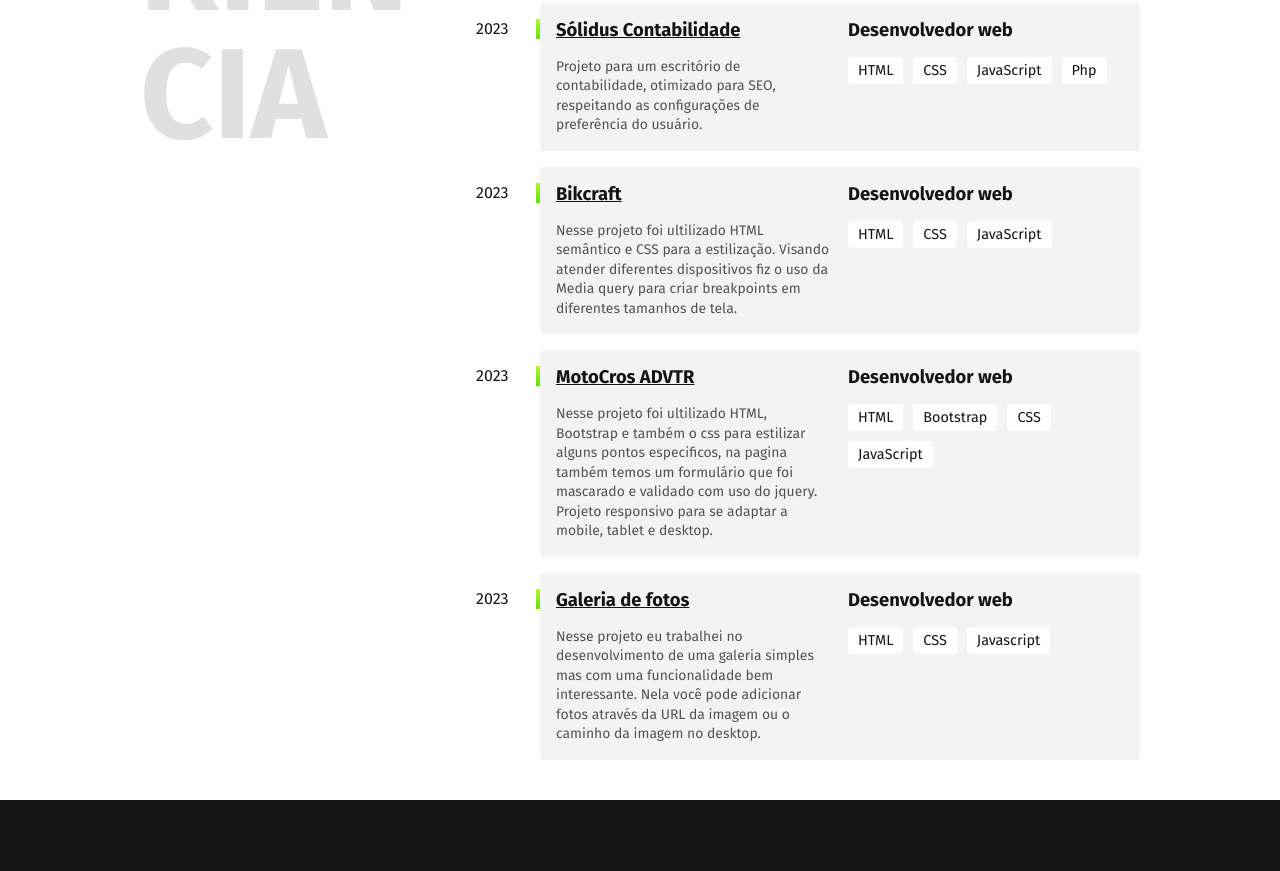
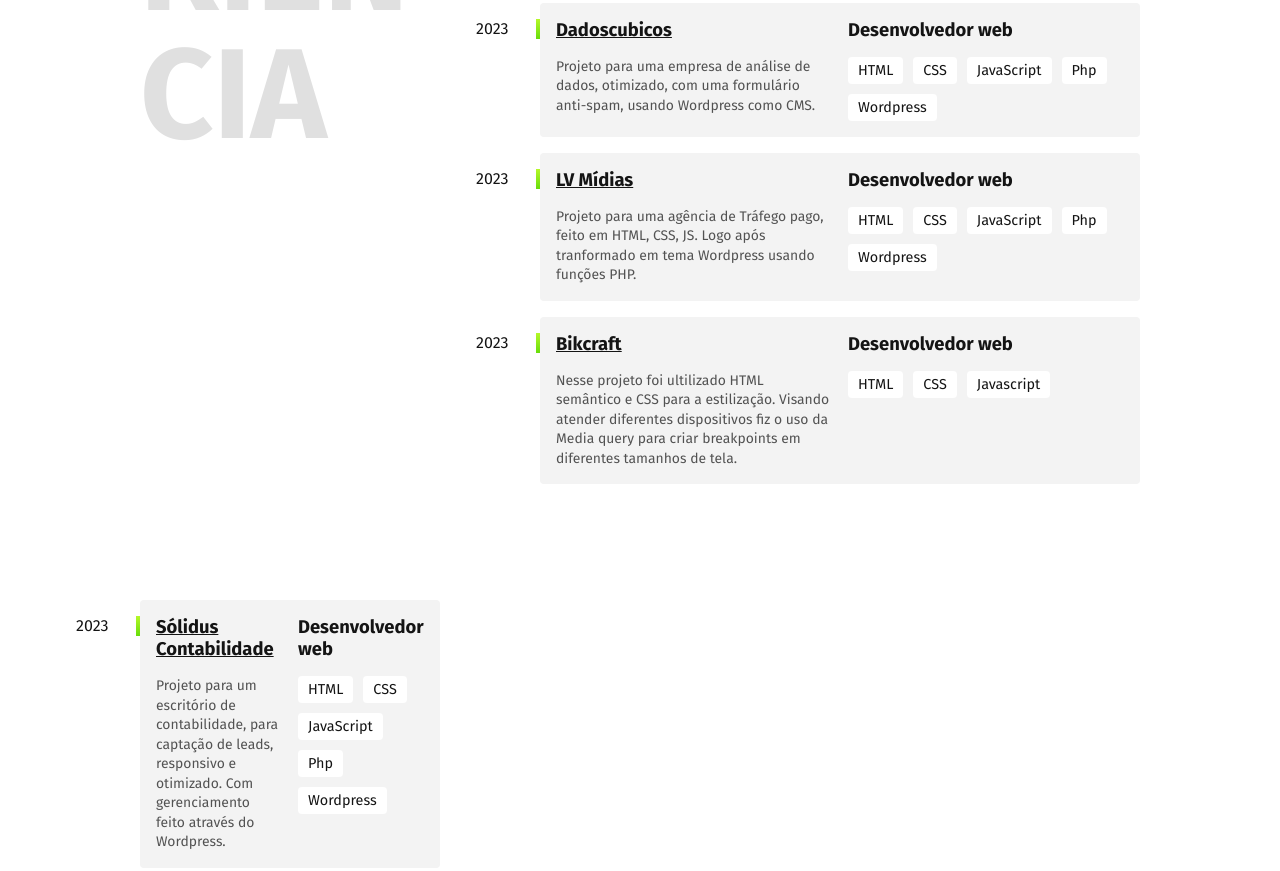
Before and after one commit to LindoufoGA/portifolio-novo, a plain HTML site: page index.html in a window 1280 px wide. Shown: the part 767-1638 px from the top of the page. Drawn offline with Linux system fonts and the light colour scheme; a web font is replaced by a local one.

Commit message:
projetos

```diff
--- a/index.html
+++ b/index.html
@@ -40,18 +40,36 @@
   <h2 class="subtitulo">Experiência</h2>
 
   <div class="descricao-perfil">
-    <p class="perfil"> Olá! Sou Giovanni, tenho 27 anos. Possuo experiência em criação e manutenção de sites com design <strong>moderno</strong> e <strong>responsivo</strong>. Com foco em resultados busco desenvolver sites <strong>otimizados</strong> e com estratégias <strong>SEO</strong> para ficarem melhor posicionados nos buscadores e gerar reconhecimento de marca.
+    <p class="perfil"> Olá! Sou Giovanni, tenho 28 anos. Possuo experiência em criação e manutenção de sites com design <strong>moderno</strong> e <strong>responsivo</strong>. Com foco em resultados busco desenvolver sites com alto <strong>desempenho</strong> e com estratégias <strong>SEO</strong> para um melhor posicionamento nos buscadores e gerar reconhecimento de marca.
     </p>
+
     <div class="empresa">
       <span class="empresa-ano">2023</span>
-      <h3 class="empresa-nome"><a href="https://soliduscontabil.com.br/" target="_blank">Sólidus Contabilidade</a></h3>
+      <h3 class="empresa-nome"><a href="https://dadoscubicos.com.br" target="_blank">Dadoscubicos</a></h3>
       <span class="empresa-nome">Desenvolvedor web</span>
-      <p class="empresa-descricao">Projeto para um escritório de contabilidade, otimizado para SEO, respeitando as configurações de preferência do usuário.
+      <p class="empresa-descricao">Projeto para uma empresa de análise de dados, otimizado, com uma formulário anti-spam, usando Wordpress como CMS.
+      </p>
       <ul class="habilidades">
         <li>HTML</li>
         <li>CSS</li>
         <li>JavaScript</li>
         <li>Php</li>
+        <li>Wordpress</li>
+      </ul>
+    </div>
+
+    <div class="empresa">
+      <span class="empresa-ano">2023</span>
+      <h3 class="empresa-nome"><a href="https://lvmidias.com/" target="_blank">LV Mídias</a></h3>
+      <span class="empresa-nome">Desenvolvedor web</span>
+      <p class="empresa-descricao">Projeto para uma agência de Tráfego pago, feito em HTML, CSS, JS. Logo após tranformado em tema Wordpress usando funções PHP.
+      </p>
+      <ul class="habilidades">
+        <li>HTML</li>
+        <li>CSS</li>
+        <li>JavaScript</li>
+        <li>Php</li>
+        <li>Wordpress</li>
       </ul>
     </div>
 
@@ -64,37 +82,25 @@
       <ul class="habilidades">
         <li>HTML</li>
         <li>CSS</li>
-        <li>JavaScript</li>
+        <li>Javascript</li>
       </ul>
+    </div>
   </div>
 
   <div class="empresa">
     <span class="empresa-ano">2023</span>
-      <h3 class="empresa-nome"><a href="https://site-motocross.vercel.app/" target="_blank">MotoCros ADVTR</a></h3>
+    <h3 class="empresa-nome"><a href="https://soliduscontabil.com.br/" target="_blank">Sólidus Contabilidade</a></h3>
     <span class="empresa-nome">Desenvolvedor web</span>
-      <p class="empresa-descricao">Nesse projeto foi ultilizado HTML, Bootstrap e também o css para estilizar alguns pontos especificos, na pagina também temos um formulário que foi mascarado e validado com uso do jquery. Projeto responsivo para se adaptar a mobile, tablet e desktop.
-      </p>
+    <p class="empresa-descricao">Projeto para um escritório de contabilidade, para captação de leads, responsivo e otimizado. Com gerenciamento feito através do Wordpress.
     <ul class="habilidades">
       <li>HTML</li>
-        <li>Bootstrap</li>
       <li>CSS</li>
       <li>JavaScript</li>
+      <li>Php</li>
+      <li>Wordpress</li>
     </ul>
   </div>
 
-    <div class="empresa">
-      <span class="empresa-ano">2023</span>
-      <h3 class="empresa-nome"><a href="https://galeria-de-fotos-gamma.vercel.app/" target="_blank">Galeria de fotos</a></h3>
-      <span class="empresa-nome">Desenvolvedor web</span>
-      <p class="empresa-descricao">Nesse projeto eu trabalhei no desenvolvimento de uma galeria simples mas com uma funcionalidade bem interessante. Nela você pode adicionar fotos através da URL da imagem ou o caminho da imagem no desktop.
-      </p>
-      <ul class="habilidades">
-        <li>HTML</li>
-        <li>CSS</li>
-        <li>Javascript</li>
-      </ul>
-    </div>
-  </div>
 </section>
 
 <section id="formacao" class="formacao" aria-label="Formacao">
```
Lines whose indentation alone changed are shown as unchanged.
